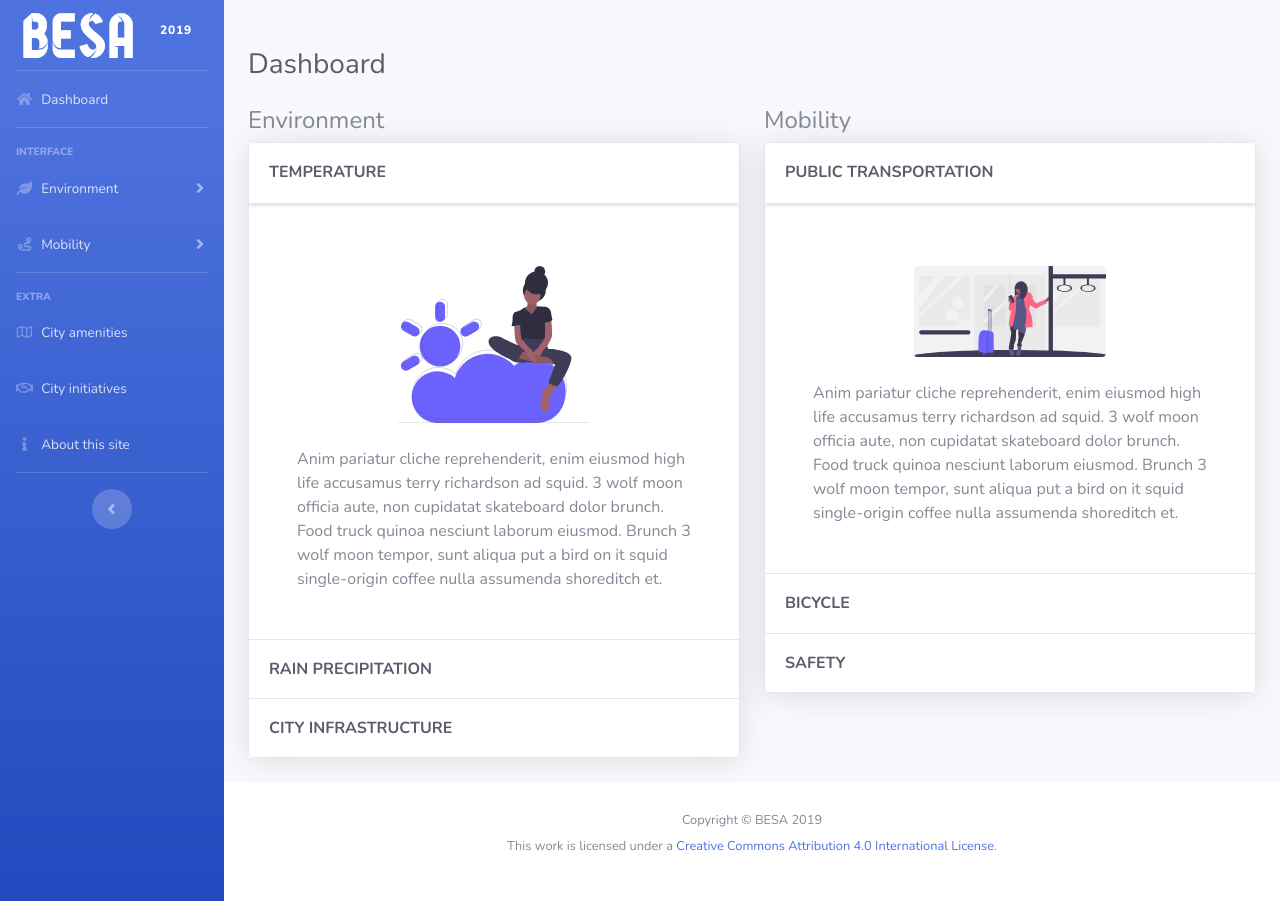
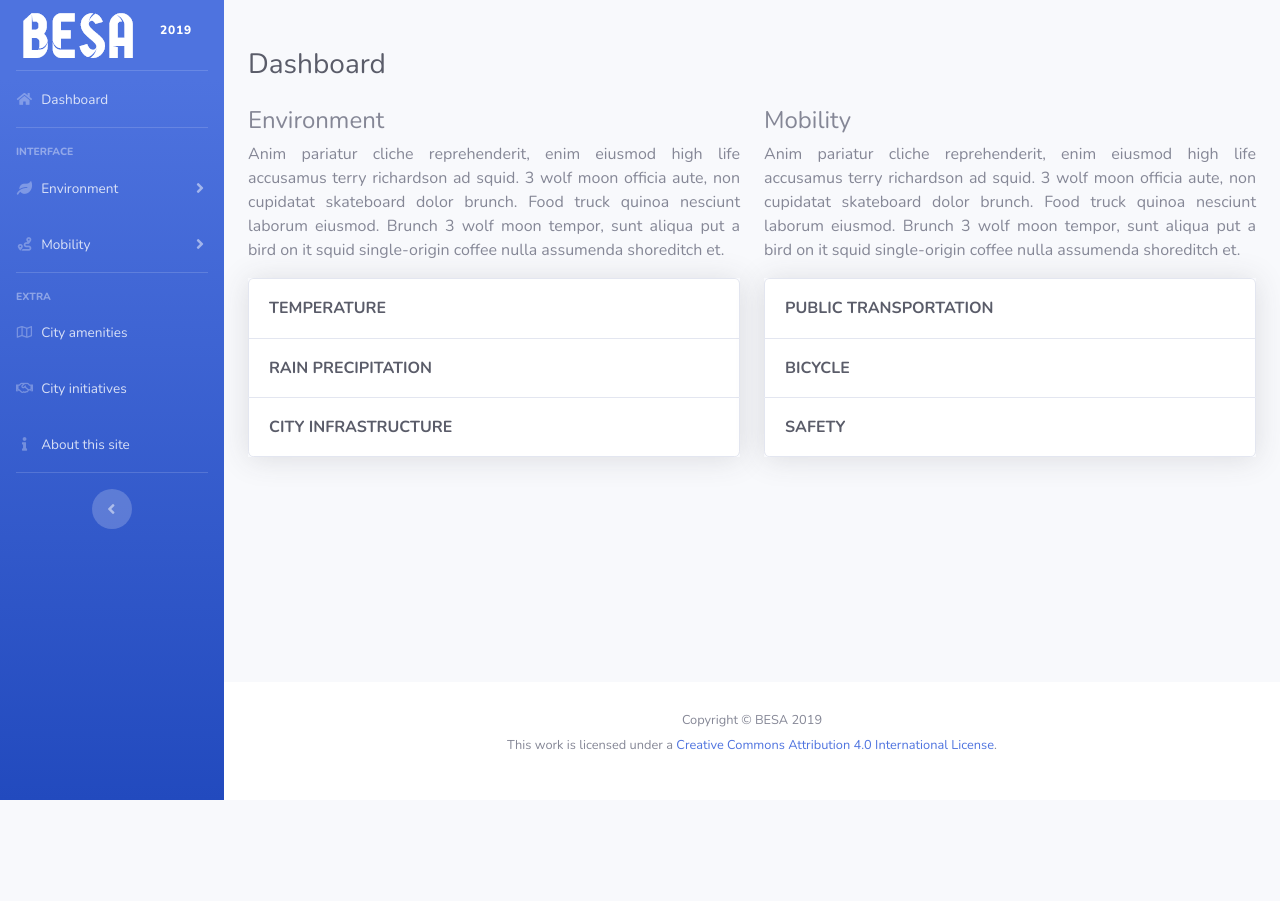
Before and after one commit to FelippeJC/besa, a Flask app: page / in a window 1280 px wide. After the commit the page ends 800 px from the top, so only its background shows below. Run offline with Flask 2, Linux system fonts and the light colour scheme; parts of the project's set-up code (start-up, migrations or seed data) failed here and were passed over; some libraries are stand-ins or nearby versions.

Commit message:
Add paragraph on Index

```diff
--- a/project/templates/index.html
+++ b/project/templates/index.html
@@ -14,15 +14,17 @@
 
       <h4>Environment</h4>
 
+      <p class="text-justify">Anim pariatur cliche reprehenderit, enim eiusmod high life accusamus terry richardson ad squid. 3 wolf moon officia aute, non cupidatat skateboard dolor brunch. Food truck quinoa nesciunt laborum eiusmod. Brunch 3 wolf moon tempor, sunt aliqua put a bird on it squid single-origin coffee nulla assumenda shoreditch et.</p>
+
       <!-- Accordion -->
       <div id="accordionExample" class="accordion shadow">
 
         <!-- Accordion item 1 -->
         <div class="card">
           <div id="headingOne" class="card-header bg-white shadow-sm border-0">
-            <h6 class="mb-0 font-weight-bold"><a href="#" data-toggle="collapse" data-target="#collapseOne" aria-expanded="true" aria-controls="collapseOne" class="d-block position-relative text-dark text-uppercase collapsible-link py-2">Temperature</a></h6>
+            <h6 class="mb-0 font-weight-bold"><a href="#" data-toggle="collapse" data-target="#collapseOne" aria-expanded="false" aria-controls="collapseOne" class="d-block position-relative text-dark text-uppercase collapsible-link py-2">Temperature</a></h6>
           </div>
-          <div id="collapseOne" aria-labelledby="headingOne" data-parent="#accordionExample" class="collapse show">
+          <div id="collapseOne" aria-labelledby="headingOne" data-parent="#accordionExample" class="collapse">
             <div class="card-body p-5">
               <div class="text-center">
                 <img class="img-fluid px-3 px-sm-4 mt-3 mb-4" style="width: 15rem;" src="/static/img/undraw_weather.svg" alt="">
@@ -70,15 +72,17 @@
 
       <h4>Mobility</h4>
 
+      <p class="text-justify">Anim pariatur cliche reprehenderit, enim eiusmod high life accusamus terry richardson ad squid. 3 wolf moon officia aute, non cupidatat skateboard dolor brunch. Food truck quinoa nesciunt laborum eiusmod. Brunch 3 wolf moon tempor, sunt aliqua put a bird on it squid single-origin coffee nulla assumenda shoreditch et.</p>
+
       <!-- Accordion -->
       <div id="accordionMobility" class="accordion shadow">
 
         <!-- Accordion item 1 -->
         <div class="card">
           <div id="headingFour" class="card-header bg-white shadow-sm border-0">
-            <h6 class="mb-0 font-weight-bold"><a href="#" data-toggle="collapse" data-target="#collapseFour" aria-expanded="true" aria-controls="collapseFour" class="d-block position-relative text-dark text-uppercase collapsible-link py-2">Public Transportation</a></h6>
+            <h6 class="mb-0 font-weight-bold"><a href="#" data-toggle="collapse" data-target="#collapseFour" aria-expanded="false" aria-controls="collapseFour" class="d-block position-relative text-dark text-uppercase collapsible-link py-2">Public Transportation</a></h6>
           </div>
-          <div id="collapseFour" aria-labelledby="headingFour" data-parent="#accordionMobility" class="collapse show">
+          <div id="collapseFour" aria-labelledby="headingFour" data-parent="#accordionMobility" class="collapse">
             <div class="card-body p-5">
               <div class="text-center">
                 <img class="img-fluid px-3 px-sm-4 mt-3 mb-4" style="width: 15rem;" src="/static/img/undraw_subway.svg" alt="">
```
